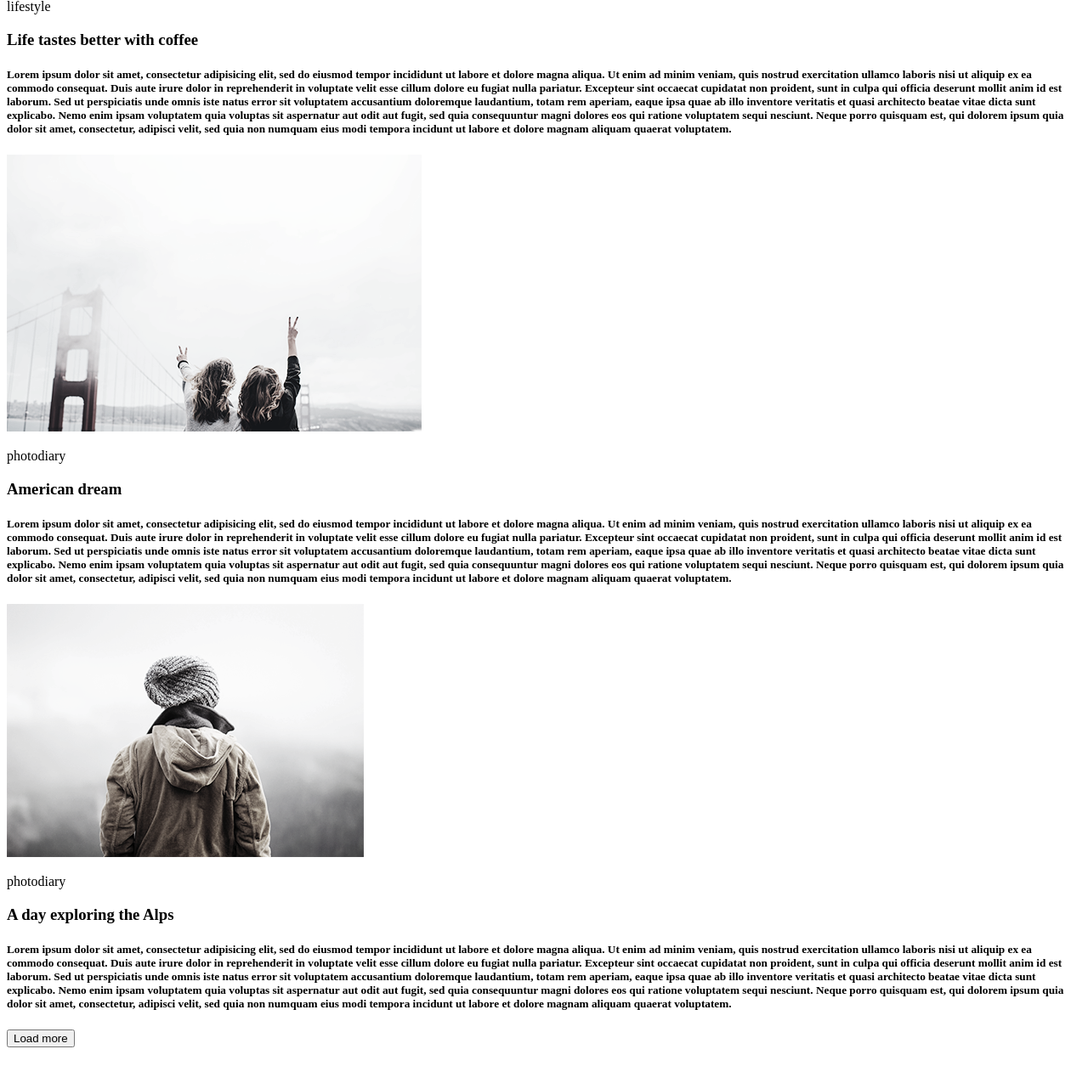
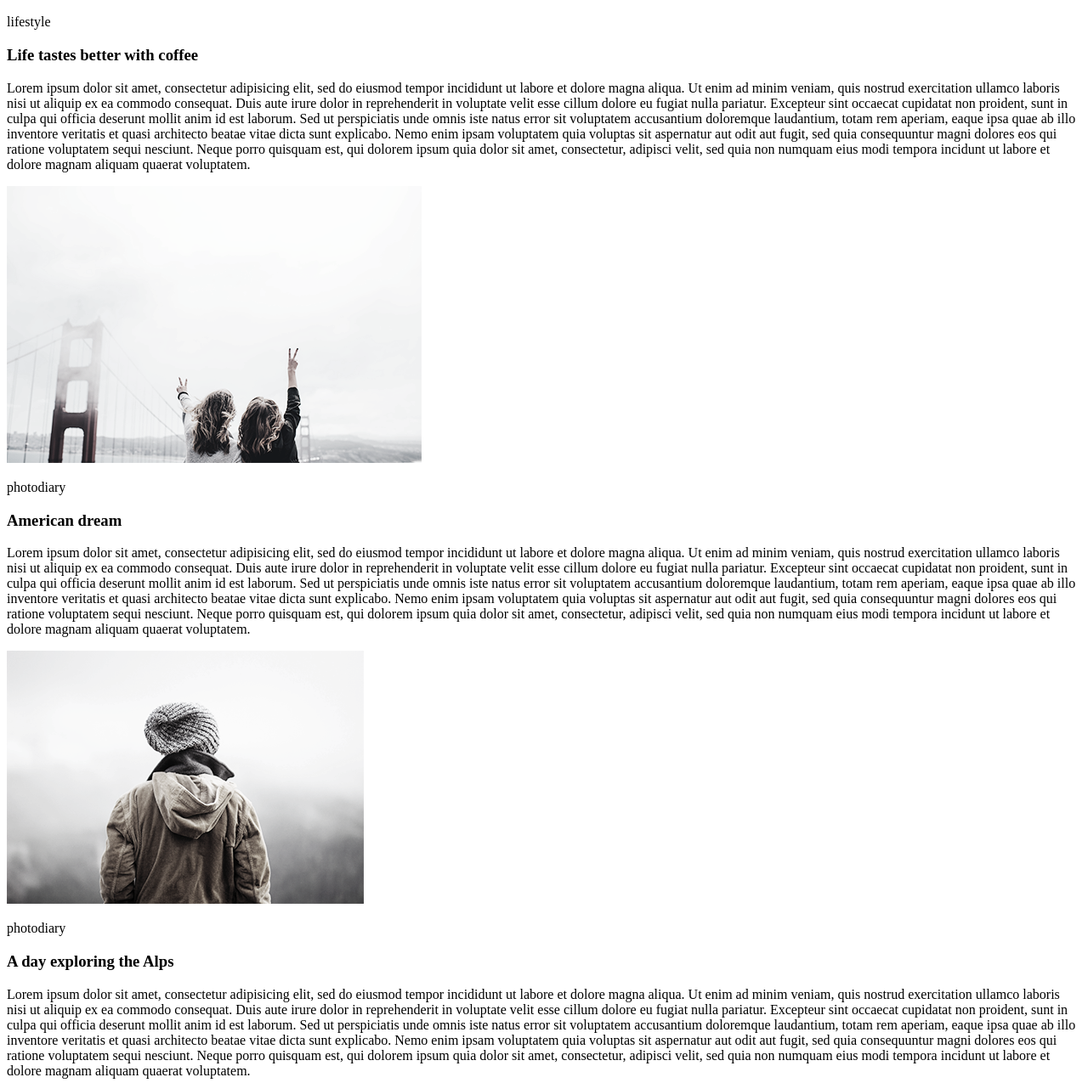
Before and after one commit to MaXuTkAA/goiteens-front-end, a plain HTML site: page homework-1/index.html in a window 1280 px wide. Shown: the part 965-2240 px from the top of the page at 85% size. Before the commit the page ends 2206 px from the top, so only its background shows below. Drawn offline with Linux system fonts and the light colour scheme.

Commit message:
Add files via upload

```diff
--- a/homework-1/index.html
+++ b/homework-1/index.html
@@ -7,12 +7,14 @@
 </head>
 <body>
     <header>
+        <nav>
         <ul>
         <li><a href="#">lifestyle</a></li>
         <li><a href="#">photodiary</a></li>
         <li><a href="#">music</a></li>
         <li><a href="#">travel</a></li>
         </ul>
+        </nav>
     </header>
     <main>
      <img src="./img/girl.png" alt="girl">
@@ -22,9 +24,9 @@
     <h3>
         More than just a music festival
     </h3>
-    <h5>
+    <p>
         Lorem ipsum dolor sit amet, consectetur adipisicing elit, sed do eiusmod tempor incididunt ut labore et dolore magna aliqua. Ut enim ad minim veniam, quis nostrud exercitation ullamco laboris nisi ut aliquip ex ea commodo consequat. Duis aute irure dolor in reprehenderit in voluptate velit esse cillum dolore eu fugiat nulla pariatur. Excepteur sint occaecat cupidatat non proident, sunt in culpa qui officia deserunt mollit anim id est laborum. Sed ut perspiciatis unde omnis iste natus error sit voluptatem accusantium doloremque laudantium, totam rem aperiam, eaque ipsa quae ab illo inventore veritatis et quasi architecto beatae vitae dicta sunt explicabo. Nemo enim ipsam voluptatem quia voluptas sit aspernatur aut odit aut fugit, sed quia consequuntur magni dolores eos qui ratione voluptatem sequi nesciunt. Neque porro quisquam est, qui dolorem ipsum quia dolor sit amet, consectetur, adipisci velit, sed quia non numquam eius modi tempora incidunt ut labore et dolore magnam aliquam quaerat voluptatem.
-    </h5>
+    </p>
     <img src="./img/coffee.png" alt="coffee">
     <p>
     lifestyle
@@ -32,9 +34,9 @@
     <h3>
         Life tastes better with coffee
     </h3>
-    <h5>
+    <p>
         Lorem ipsum dolor sit amet, consectetur adipisicing elit, sed do eiusmod tempor incididunt ut labore et dolore magna aliqua. Ut enim ad minim veniam, quis nostrud exercitation ullamco laboris nisi ut aliquip ex ea commodo consequat. Duis aute irure dolor in reprehenderit in voluptate velit esse cillum dolore eu fugiat nulla pariatur. Excepteur sint occaecat cupidatat non proident, sunt in culpa qui officia deserunt mollit anim id est laborum. Sed ut perspiciatis unde omnis iste natus error sit voluptatem accusantium doloremque laudantium, totam rem aperiam, eaque ipsa quae ab illo inventore veritatis et quasi architecto beatae vitae dicta sunt explicabo. Nemo enim ipsam voluptatem quia voluptas sit aspernatur aut odit aut fugit, sed quia consequuntur magni dolores eos qui ratione voluptatem sequi nesciunt. Neque porro quisquam est, qui dolorem ipsum quia dolor sit amet, consectetur, adipisci velit, sed quia non numquam eius modi tempora incidunt ut labore et dolore magnam aliquam quaerat voluptatem.
-    </h5>
+    </p>
 
     <img src="./img/dream.png" alt="dream">
     <p>
@@ -43,9 +45,9 @@
     <h3>
     American dream
     </h3>
-    <h5>
+    <p>
         Lorem ipsum dolor sit amet, consectetur adipisicing elit, sed do eiusmod tempor incididunt ut labore et dolore magna aliqua. Ut enim ad minim veniam, quis nostrud exercitation ullamco laboris nisi ut aliquip ex ea commodo consequat. Duis aute irure dolor in reprehenderit in voluptate velit esse cillum dolore eu fugiat nulla pariatur. Excepteur sint occaecat cupidatat non proident, sunt in culpa qui officia deserunt mollit anim id est laborum. Sed ut perspiciatis unde omnis iste natus error sit voluptatem accusantium doloremque laudantium, totam rem aperiam, eaque ipsa quae ab illo inventore veritatis et quasi architecto beatae vitae dicta sunt explicabo. Nemo enim ipsam voluptatem quia voluptas sit aspernatur aut odit aut fugit, sed quia consequuntur magni dolores eos qui ratione voluptatem sequi nesciunt. Neque porro quisquam est, qui dolorem ipsum quia dolor sit amet, consectetur, adipisci velit, sed quia non numquam eius modi tempora incidunt ut labore et dolore magnam aliquam quaerat voluptatem.
-    </h5>
+    </p>
     <img src="./img/travel.png" alt="travel">
     <p>
     photodiary
@@ -53,9 +55,9 @@
     <h3>
         A day exploring the Alps
     </h3>
-    <h5>
+    <p>
         Lorem ipsum dolor sit amet, consectetur adipisicing elit, sed do eiusmod tempor incididunt ut labore et dolore magna aliqua. Ut enim ad minim veniam, quis nostrud exercitation ullamco laboris nisi ut aliquip ex ea commodo consequat. Duis aute irure dolor in reprehenderit in voluptate velit esse cillum dolore eu fugiat nulla pariatur. Excepteur sint occaecat cupidatat non proident, sunt in culpa qui officia deserunt mollit anim id est laborum. Sed ut perspiciatis unde omnis iste natus error sit voluptatem accusantium doloremque laudantium, totam rem aperiam, eaque ipsa quae ab illo inventore veritatis et quasi architecto beatae vitae dicta sunt explicabo. Nemo enim ipsam voluptatem quia voluptas sit aspernatur aut odit aut fugit, sed quia consequuntur magni dolores eos qui ratione voluptatem sequi nesciunt. Neque porro quisquam est, qui dolorem ipsum quia dolor sit amet, consectetur, adipisci velit, sed quia non numquam eius modi tempora incidunt ut labore et dolore magnam aliquam quaerat voluptatem.
-    </h5>
+    </p>
 </main>
      <footer>
          <button>
```
